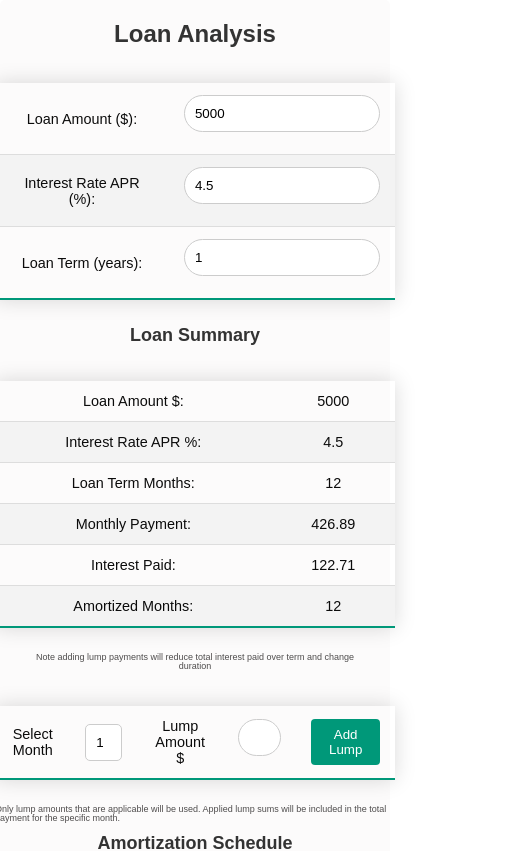
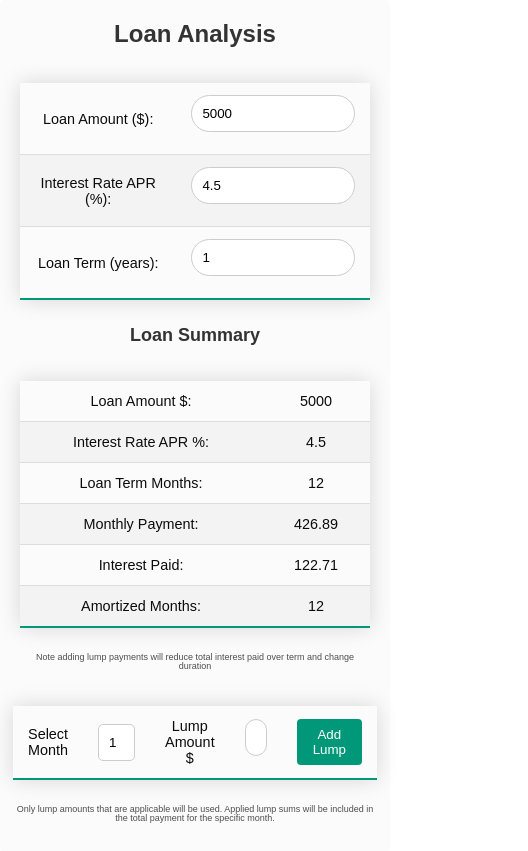
Before and after one commit to sanvirk99/loan-app, a React (Vite) app: page / in a window 390 px wide. Shown: the top 851 px of the page, 528 px wide, since content can reach past the window. Built offline with nearby package versions, Linux system fonts and the light colour scheme.

Commit message:
fix mobile view table

```diff
--- a/src/App.jsx
+++ b/src/App.jsx
@@ -104,6 +104,7 @@ function App() {
         lumps={lumps}
         setLumps={setLumps}
       />
+      </div>
       <Amortization //read the values from the input and calculate the monthly payment and interest return a info string
         loanAmount={loanAmount}
         interestRate={interestRate}
@@ -117,7 +118,7 @@ function App() {
       //setLumps={setLumps}
 
       />
-   </div>
+
     </>
   )
 }
--- a/src/LumpSelection.jsx
+++ b/src/LumpSelection.jsx
@@ -155,7 +155,7 @@ const LumpSelection = (props) => {
                 </div>
             )}
             <p>
-                <ul>Only lump amounts that are applicable will be used. Applied lump sums will be included in the total payment for the specific month.</ul>
+                Only lump amounts that are applicable will be used. Applied lump sums will be included in the total payment for the specific month.
             </p>
         </div>
     );
--- a/src/styles/styles.css
+++ b/src/styles/styles.css
@@ -75,7 +75,7 @@ select:focus {
   margin: 25px 0;
   font-size: 0.9em;
   font-family: sans-serif;
-  min-width: 400px;
+  width: 100%;
   box-shadow: 0 0 20px rgba(0, 0, 0, 0.15);
 }
 
```
